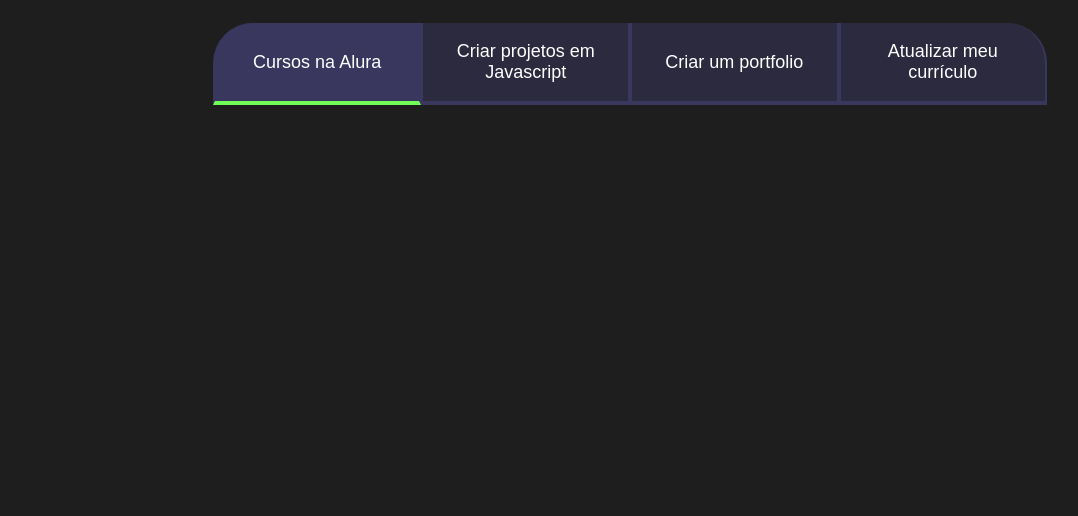
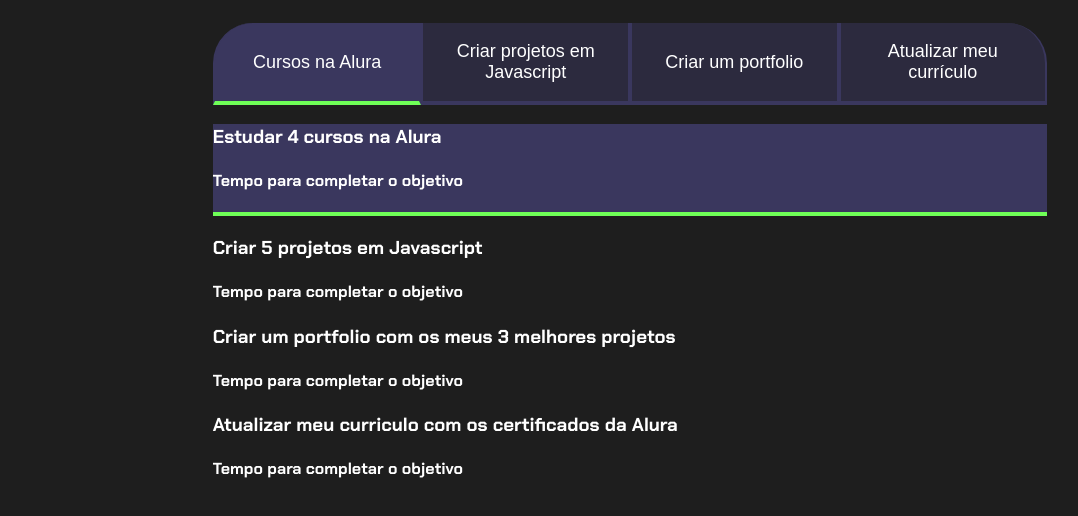
Before and after one commit to JhullyBaiuk/aula-1-2024, a plain HTML site: page index.html in a window 1280 px wide. Shown: the part 80-596 px from the top of the page, without its empty margins (10-1088 px from the left). Drawn offline with Linux system fonts and the light colour scheme.

Commit message:
Add files via upload

```diff
--- a/index.html
+++ b/index.html
@@ -11,14 +11,32 @@
 <body>
     <section class="conteudo-principal">
         <h2 class="titulo-principal">Meus Objetivos do ano<span>_</span></h2>
+        <div class="conteudo">
         <div class="botoes">
             <button class="botao ativo">Cursos na Alura</button>
             <button class="botao">Criar projetos em Javascript</button>
             <button class="botao">Criar um portfolio</button>
             <button class="botao">Atualizar meu currículo</button>
         </div>
+        <div class="abas-textos">
+            <div class="aba-conteudo ativo">
+                <h3 class="aba-conteudo-titulo-principal">Estudar 4 cursos na Alura</h3>
+                <h4 class="aba-conteudo-titulo-secundario">Tempo para completar o objetivo</h4>
+            </div>
+            <div class="aba-conteudo">
+                <h3 class="aba-conteudo-titulo-principal">Criar 5 projetos em Javascript</h3>
+                <h4 class="aba-conteudo-titulo-secundario">Tempo para completar o objetivo</h4>
+            </div>
+            <div class="aba-conteudo">
+                <h3 class="aba-conteudo-titulo-principal">Criar um portfolio com os meus 3 melhores projetos</h3>
+                <h4 class="aba-conteudo-titulo-secundario">Tempo para completar o objetivo</h4>
+            </div>
+            <div class="aba-conteudo">
+                <h3 class="aba-conteudo-titulo-principal">Atualizar meu curriculo com os certificados da Alura</h3>
+                <h4 class="aba-conteudo-titulo-secundario">Tempo para completar o objetivo</h4>
+            </div>
+        </div>
+    </div>
     </section>
     <script src="main.js"></script>
-
 </body>
-</html>
```
Also changed, not shown: main.js (+3 -9 lines).
